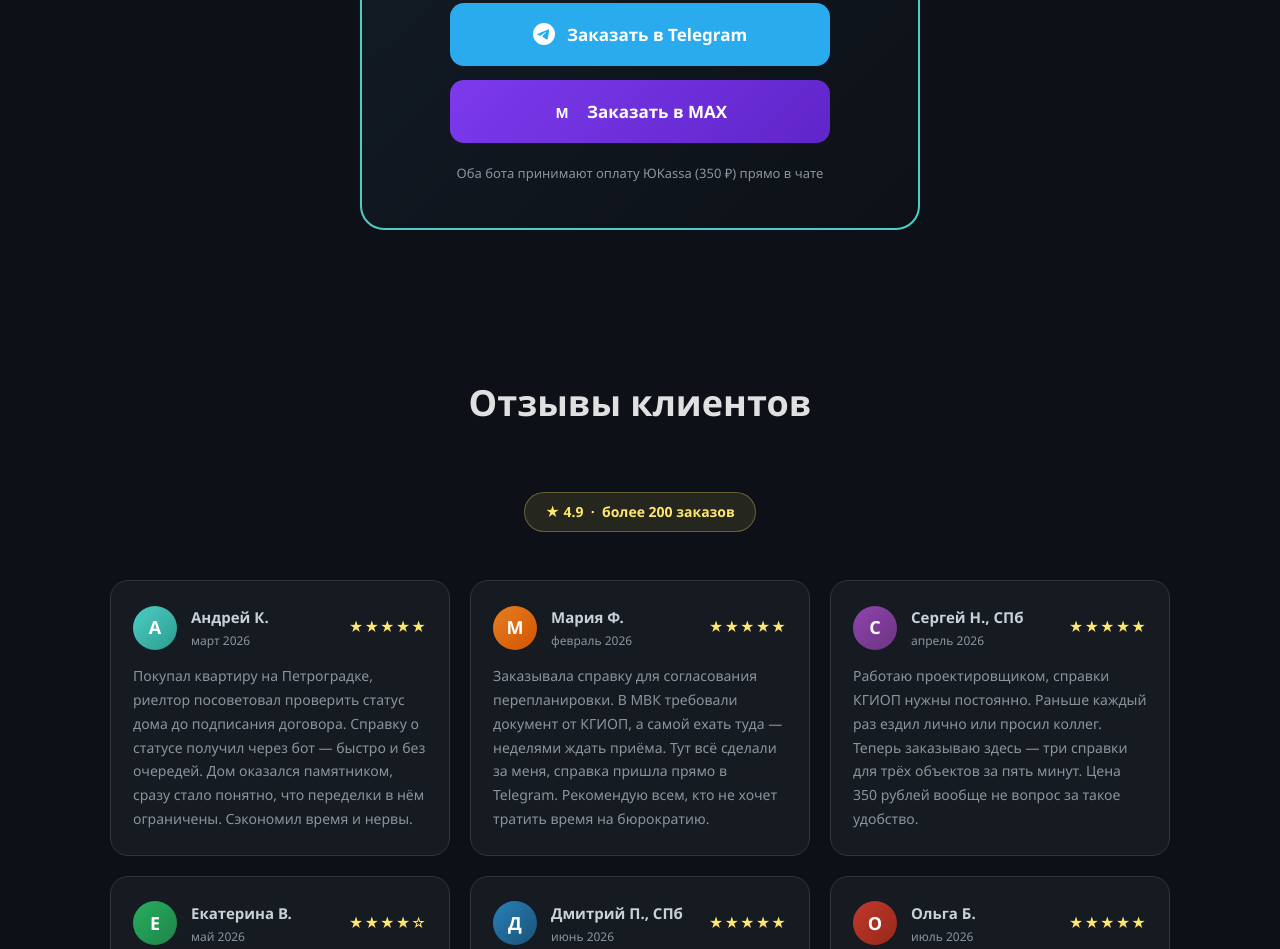
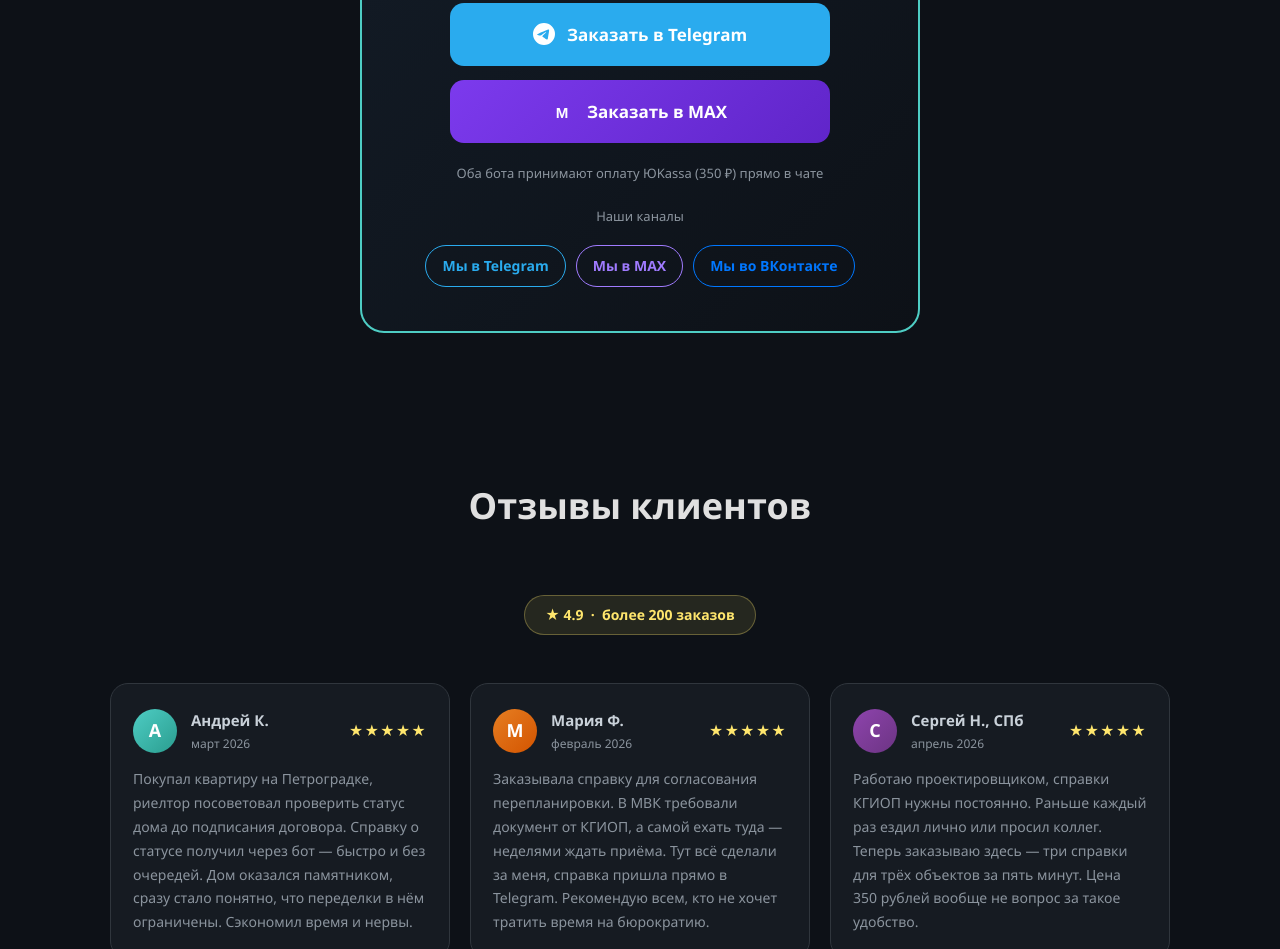
Before and after one commit to kristall2002-art/kgiop-spravki, a plain HTML site: page index.html in a window 1280 px wide. Shown: the part 5288-6237 px from the top of the page. Drawn offline with Linux system fonts and the light colour scheme; no server answers.

Commit message:
«Мы в MAX» и остальные каналы словами: в блоке заказа, в «Есть вопрос?», в подвале и в оферте; MAX в подвале вёл на бота — теперь на канал, бот отдельно; по просьбе Сергея через KATE 16.11
Co-Authored-By: Claude Opus 5.5 <noreply@anthropic.com>

```diff
--- a/index.html
+++ b/index.html
@@ -410,6 +410,18 @@
         }
         .order-btn-max:hover { transform: scale(1.04); box-shadow: 0 8px 32px rgba(124,58,237,0.4); }
         .order-note-small { margin-top: 20px; font-size: 13px; color: var(--text-muted); }
+        /* Наши каналы: короткие ссылки словами */
+        .channels { display: flex; gap: 10px; justify-content: center; flex-wrap: wrap; margin-top: 18px; }
+        .channels a {
+            display: inline-flex; align-items: center; padding: 9px 16px;
+            border-radius: 999px; font-size: 14px; font-weight: 600;
+            text-decoration: none; border: 1.5px solid currentColor; transition: transform 0.2s;
+        }
+        .channels a:hover { transform: scale(1.05); }
+        .channels .ch-tg { color: #2AABEE; }
+        .channels .ch-max { color: #a07bff; }
+        .channels .ch-vk { color: #0077FF; }
+        .channels-title { margin-top: 22px; font-size: 13px; color: var(--text-muted); }
 
         /* FAQ */
         .faq { max-width: 720px; margin: 0 auto; }
@@ -727,6 +739,12 @@
             </a>
         </div>
         <p class="order-note-small">Оба бота принимают оплату ЮKassa (350 ₽) прямо в чате</p>
+        <p class="channels-title">Наши каналы</p>
+        <div class="channels">
+            <a class="ch-tg" href="https://t.me/spravki_kgiop_spb" target="_blank" rel="noopener">Мы в Telegram</a>
+            <a class="ch-max" href="https://max.ru/id780453702801_biz22" target="_blank" rel="noopener">Мы в MAX</a>
+            <a class="ch-vk" href="https://vk.com/club240528163" target="_blank" rel="noopener">Мы во ВКонтакте</a>
+        </div>
     </div>
 </section>
 
@@ -915,6 +933,12 @@
                 ВКонтакте
             </a>
         </div>
+        <p class="channels-title">Наши каналы</p>
+        <div class="channels">
+            <a class="ch-tg" href="https://t.me/spravki_kgiop_spb" target="_blank" rel="noopener">Мы в Telegram</a>
+            <a class="ch-max" href="https://max.ru/id780453702801_biz22" target="_blank" rel="noopener">Мы в MAX</a>
+            <a class="ch-vk" href="https://vk.com/club240528163" target="_blank" rel="noopener">Мы во ВКонтакте</a>
+        </div>
     </div>
 </section>
 
@@ -922,13 +946,16 @@
 <footer>
     <p>Сервис заказа справок КГИОП · Санкт-Петербург</p>
     <p style="margin-top: 6px;">
-        Вопросы: <a href="https://t.me/kgiop_spravka_bot" style="color: #2AABEE; text-decoration: none;">@kgiop_spravka_bot</a>
+        Вопросы: <a href="https://t.me/kgiop_spravka_bot" style="color: #2AABEE; text-decoration: none;">Telegram-бот</a>
         &nbsp;|&nbsp;
-        <a href="https://t.me/spravki_kgiop_spb" style="color: #2AABEE; text-decoration: none;">Telegram-канал</a>
+        <a href="https://max.ru/id780453702801_1_bot" style="color: #9575cd; text-decoration: none;">MAX-бот</a>
+    </p>
+    <p style="margin-top: 6px;">
+        <a href="https://t.me/spravki_kgiop_spb" style="color: #2AABEE; text-decoration: none;">Мы в Telegram</a>
         &nbsp;|&nbsp;
-        <a href="https://max.ru/id780453702801_1_bot" style="color: #9575cd; text-decoration: none;">MAX</a>
+        <a href="https://max.ru/id780453702801_biz22" style="color: #9575cd; text-decoration: none;">Мы в MAX</a>
         &nbsp;|&nbsp;
-        <a href="https://vk.com/club240528163" style="color: #4a86d6; text-decoration: none;">ВКонтакте</a>
+        <a href="https://vk.com/club240528163" style="color: #4a86d6; text-decoration: none;">Мы во ВКонтакте</a>
     </p>
     <p style="margin-top: 8px;">
         <a href="offerta.html" style="color: #2e3440; text-decoration: underline;">Договор-оферта и политика обработки персональных данных</a>
```
Also changed, not shown: offerta.html (+10 -1 lines).
